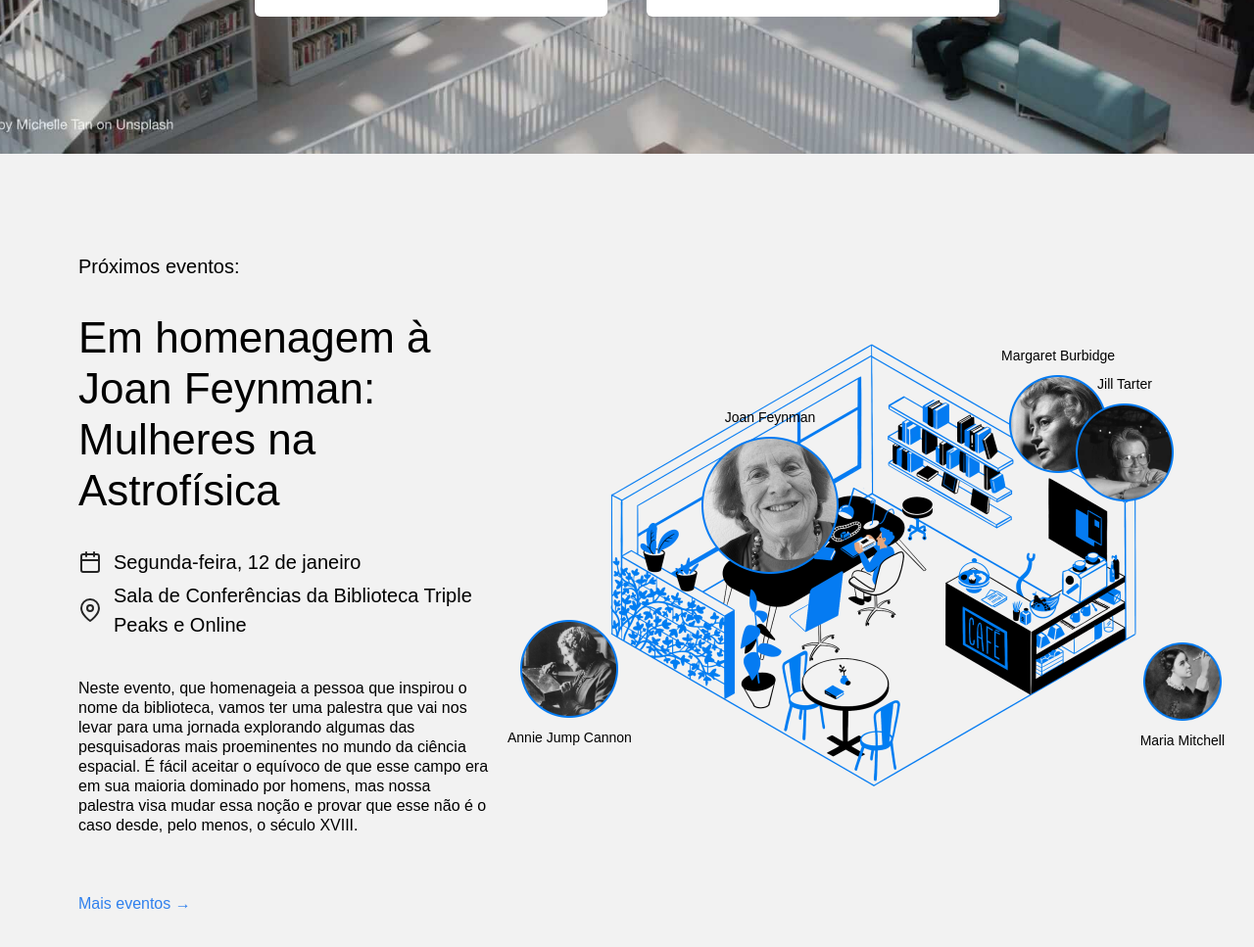
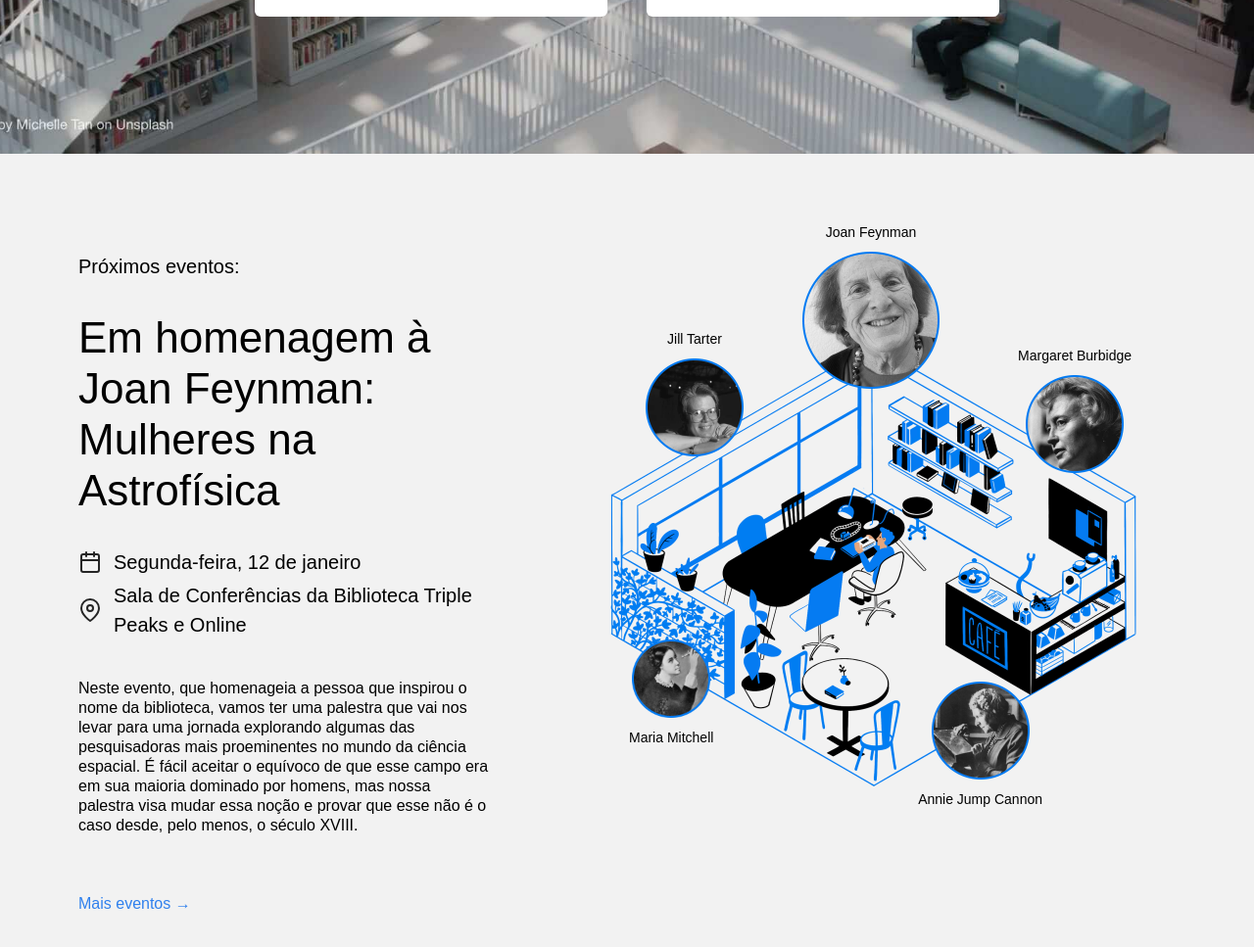
Before and after one commit to antoliseu77/web_project_library_pt, a plain HTML site: page index.html in a window 1280 px wide. Shown: the part 1945-2912 px from the top of the page at 98% size. Drawn offline with Linux system fonts and the light colour scheme.

Commit message:
Corrigir HTML e CSS do projeto

```diff
--- a/styles/style.css
+++ b/styles/style.css
@@ -239,28 +239,28 @@
 }
 
 .person_name_feynman {
-  top: 159px;
-  left: 216px;
+  top: -30px;
+  left: 319px;
+}
+
+.person_name_tarter {
+  top: 79px;
+  left: 159px;
 }
 
 .person_name_burbidge {
   top: 96px;
-  right: 142px;
+  right: 125px;
+}
+
+.person_name_mitchell {
+  left: 142px;
+  bottom: 82px;
 }
 
 .person_name_cannon {
-  bottom: 82px;
-  left: 18px;
-}
-
-.person_name_mitchell {
-  bottom: 79px;
-  right: 30px;
-}
-
-.person_name_tarter {
-  top: 125px;
-  right: 82px;
+  right: 216px;
+  bottom: 19px;
 }
 
 .person__image {
```
